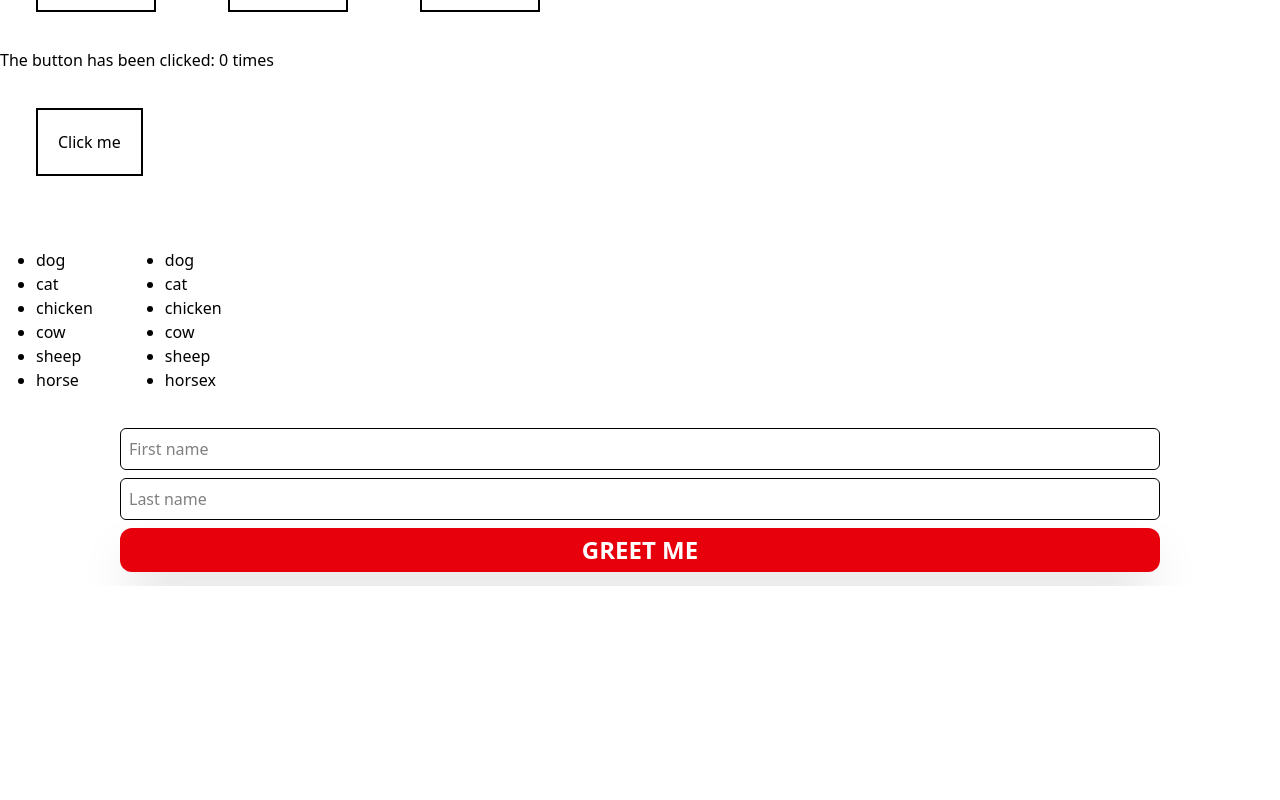
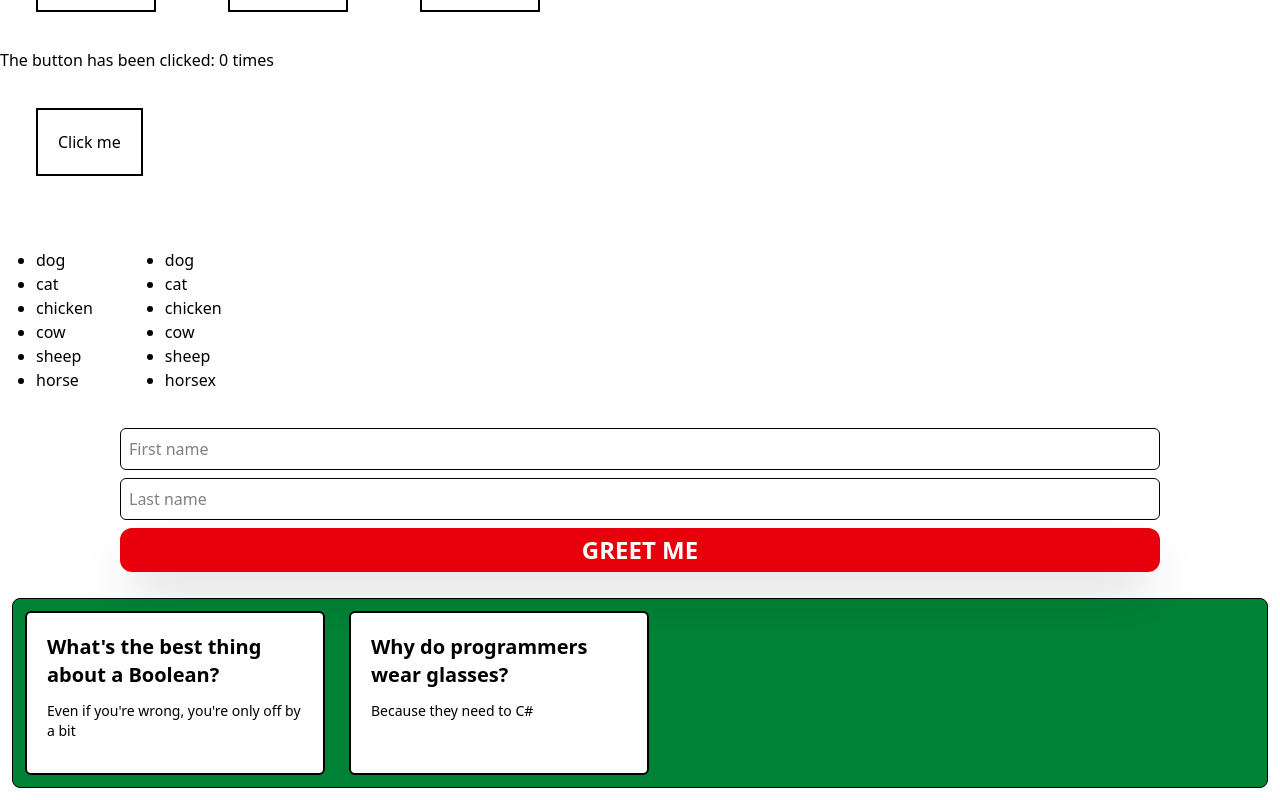
Before and after one commit to kamufozi/reactExercise, a React (Vite) app: page / in a window 1280 px wide. Shown: the part 612-1412 px from the top of the page. Before the commit the page ends 1198 px from the top, so only its background shows below. Built offline with nearby package versions, Linux system fonts and the light colour scheme.

Commit message:
Made the Joke component work

```diff
--- a/src/App.tsx
+++ b/src/App.tsx
@@ -3,16 +3,29 @@ import './App.css'
 import Button from './components/Button'
 import UList from './components/UList'
 import Form from './components/Form'
+import Joke from './components/Joke'
+import jokes from './jokes'
+interface JokeInterface {
+  id:number;
+  setup:string;
+  punchline:string
+}
 function App() {
   const list = ['dog','cat','chicken','cow','sheep','horse']
   const listx = ['dog','cat','chicken','cow','sheep','horsex']
-
+  const jokesData  = jokes.map((joke:JokeInterface)=>{
+    return(
+      <Joke
+          key={joke.id}
+          setup={joke.setup}
+          punchline={joke.punchline}/>
+    )
+  })
   return (
     <>
     <div className='flex justify-center gap-5'>
       <div className='flex w-[400px] h-[400px] mt-30  bg-amber-400 text-black justify-center items-center '>
           <p className=''>Hello, World!</p>
-
       </div>
       </div>
       <div>
@@ -41,6 +54,9 @@ function App() {
       <div>
         <Form />
       </div>
+      <div className='flex w-auto h-auto m-3 border-1 rounded-lg bg-green-700'>
+        {jokesData}
+      </div>
     </>
   )
 }
--- a/src/components/Form.tsx
+++ b/src/components/Form.tsx
@@ -1,15 +1,13 @@
-import React, { useState } from "react"
+import React from "react"
 
 export default function Form(){
-    function handleSubmit(event:React.FormEvent<HTMLFormElement>){
-        event.preventDefault();
-        const formData = new FormData(event.currentTarget);
+    function submit(formData){
         const firstName = formData.get("firstName");
         const lastName = formData.get("lastName");
         alert(`Hello ${firstName} ${lastName}!`)
     }
     return(
-        <form  className="flex flex-col gap-2 px-30 pb-3.5 " onSubmit={handleSubmit}>
+        <form  className="flex flex-col gap-2 px-30 pb-3.5 " action={submit} >
             <input type="text" className="border-1 active:border-2 p-2 rounded-md" placeholder="First name" name="firstName"/>
             <input type="text" className="border-1 active:border-2 p-2 rounded-md" placeholder="Last name" name="lastName"/>
             <button className="uppercase rounded-xl transition-transform  duration-500 ease-in-out active:translate-y-1 text-white text-2xl font-bold bg-red-600 py-1.5 px-5 shadow-2xl">
--- /dev/null
+++ b/src/components/Joke.tsx
@@ -0,0 +1,15 @@
+
+interface JokeProps {
+    setup: string;
+    punchline: string;
+}
+
+export default function Joke(props: JokeProps){
+
+    return(
+    <article className="w-[300px] bg-white rounded-md border-2 p-5 m-3">
+        <p className="font-bold text-xl">{props.setup}</p>
+        <p className="text-sm py-3">{props.punchline}</p>
+    </article>
+    )
+}
--- /dev/null
+++ b/src/jokes.ts
@@ -0,0 +1,12 @@
+export default[
+	{
+		id: 1,
+		setup: "What's the best thing about a Boolean?",
+		punchline: "Even if you're wrong, you're only off by a bit"
+	},
+	{
+		id: 2,
+		setup: "Why do programmers wear glasses?",
+		punchline: "Because they need to C#"
+	}
+]
```
